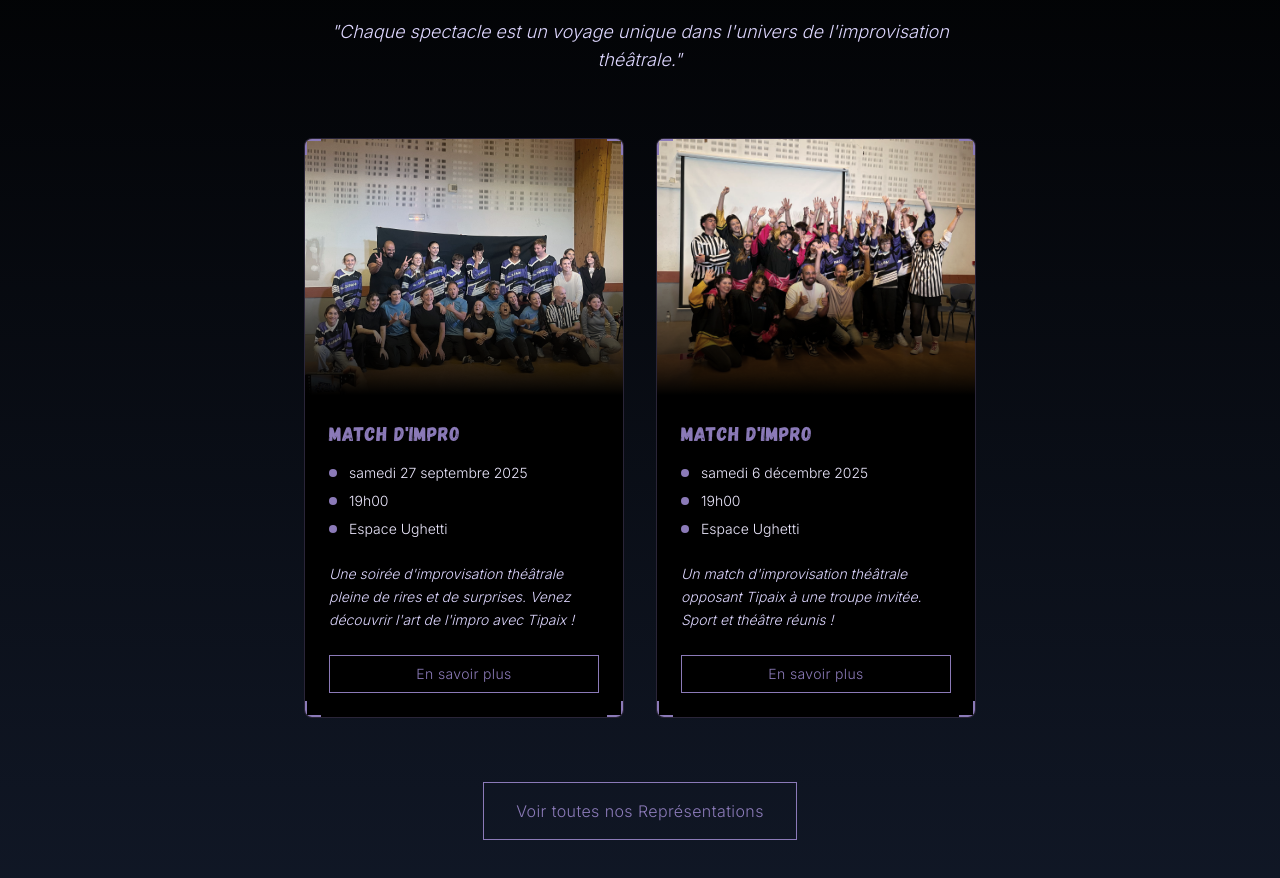
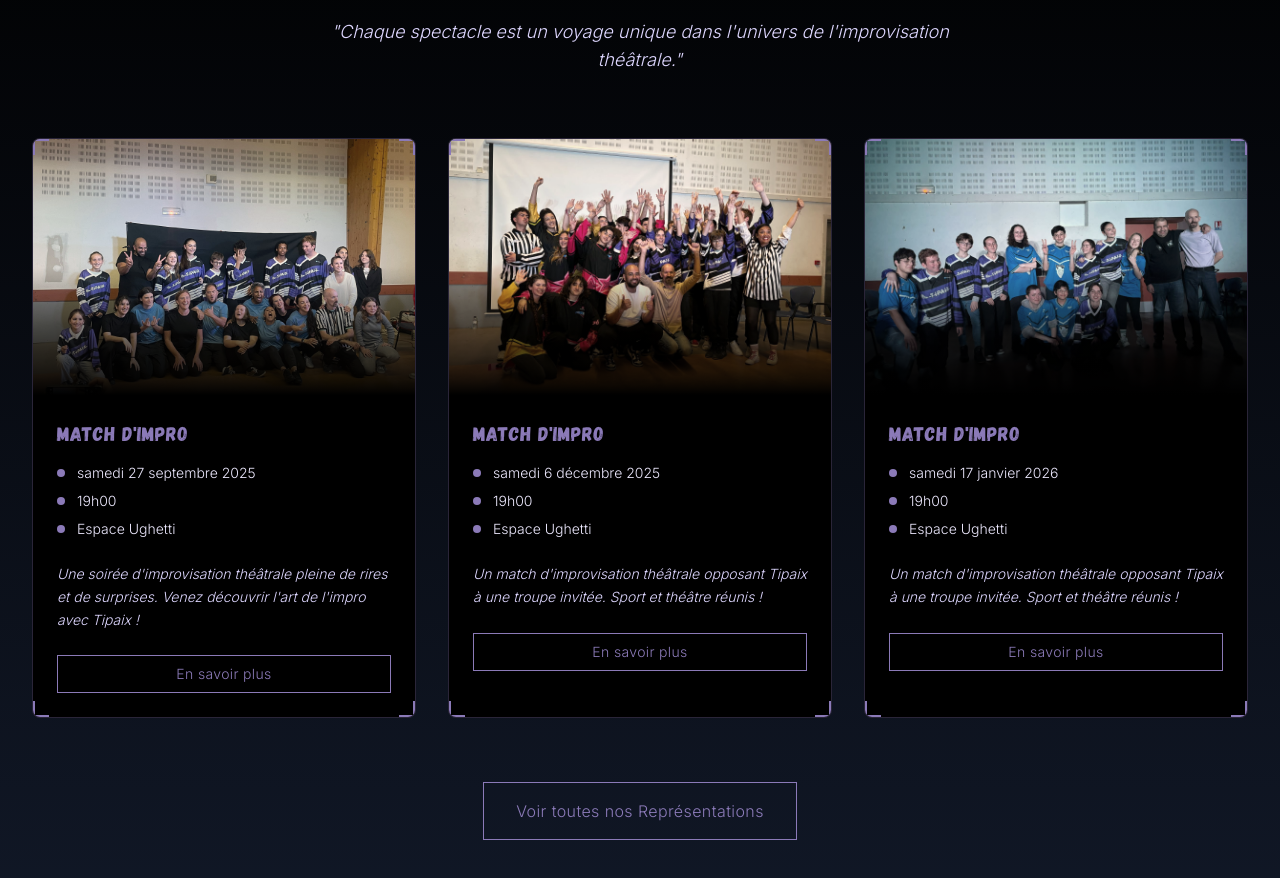
Before and after one commit to MarcoPOtard/tipaix, a Next.js app: page / in a window 1280 px wide. Shown: the part 1040-1918 px from the top of the page. Built offline with nearby package versions, Linux system fonts and the light colour scheme; no server answers.

Commit message:
Add new shows for 2026

```diff
--- a/src/app/page.tsx
+++ b/src/app/page.tsx
@@ -21,7 +21,15 @@ export const metadata: Metadata = generateMetadata({
 });
 
 export default function HomePage() {
-    const upcomingShows = mockShows.slice(0, 3);
+    const today = new Date();
+    today.setHours(0, 0, 0, 0); // Reset time to start of day for accurate comparison
+
+    const upcomingShows = mockShows
+        .filter(show => {
+            const showDate = new Date(show.date);
+            return showDate >= today;
+        })
+        .slice(0, 3);
 
     return (
         <div className="relative">
--- a/src/app/spectacles/page.tsx
+++ b/src/app/spectacles/page.tsx
@@ -20,6 +20,14 @@ export const metadata: Metadata = generateMetadata({
 });
 
 export default function SpectaclesPage() {
+    const today = new Date();
+    today.setHours(0, 0, 0, 0); // Reset time to start of day for accurate comparison
+
+    const upcomingShows = mockShows.filter(show => {
+        const showDate = new Date(show.date);
+        return showDate >= today;
+    });
+
     return (
         <div className="relative min-h-screen bg-black">
             {/* Background image with overlay */}
@@ -51,17 +59,17 @@ export default function SpectaclesPage() {
 
                     <div
                         className={`grid gap-8 mb-32 justify-items-center ${
-                            mockShows.length === 1
+                            upcomingShows.length === 1
                                 ? 'grid-cols-1 max-w-sm mx-auto'
-                                : mockShows.length === 2
+                                : upcomingShows.length === 2
                                 ? 'grid-cols-1 md:grid-cols-2 max-w-2xl mx-auto'
-                                : mockShows.length % 3 === 1 &&
-                                  mockShows.length > 3
+                                : upcomingShows.length % 3 === 1 &&
+                                  upcomingShows.length > 3
                                 ? 'grid-cols-1 md:grid-cols-2 lg:grid-cols-3 xl:grid-cols-4'
                                 : 'grid-cols-1 md:grid-cols-2 lg:grid-cols-3'
                         }`}
                     >
-                        {mockShows.map((show, index) => (
+                        {upcomingShows.map((show, index) => (
                             <ShowCard key={show.id} show={show} index={index} />
                         ))}
                     </div>
--- a/src/data/shows.ts
+++ b/src/data/shows.ts
@@ -22,5 +22,28 @@ export const mockShows: Show[] = [
         image: "/images/spectacles/spectacle-3.jpeg",
         description:
             "Un match d'improvisation théâtrale opposant Tipaix à une troupe invitée. Sport et théâtre réunis !"
+    },
+    {
+        id: "3",
+        title: "Match d'Impro",
+        date: "2026-01-17",
+        time: "19h00",
+        venue: "Espace Ughetti",
+        address: "Allée Serge Attard, 13080 Aix-en-Provence",
+        image: "/images/spectacles/spectacle-2.jpeg",
+        description:
+            "Un match d'improvisation théâtrale opposant Tipaix à une troupe invitée. Sport et théâtre réunis !"
+    },
+    {
+        id: "4",
+        title: "Match d'Impro",
+        date: "2026-03-07",
+        time: "19h00",
+        venue: "Espace Ughetti",
+        address: "Allée Serge Attard, 13080 Aix-en-Provence",
+        image: "/images/spectacles/spectacle-1.jpeg",
+        description:
+            "Un match d'improvisation théâtrale opposant Tipaix à une troupe invitée. Sport et théâtre réunis !"
     }
+
 ];
```
